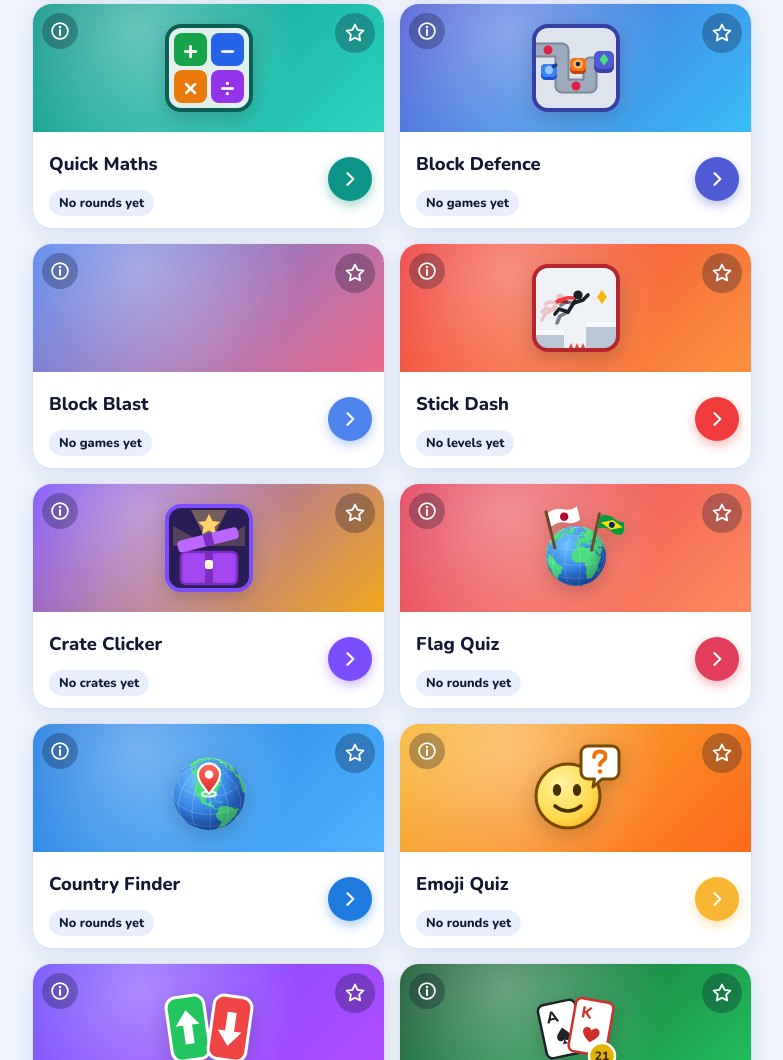
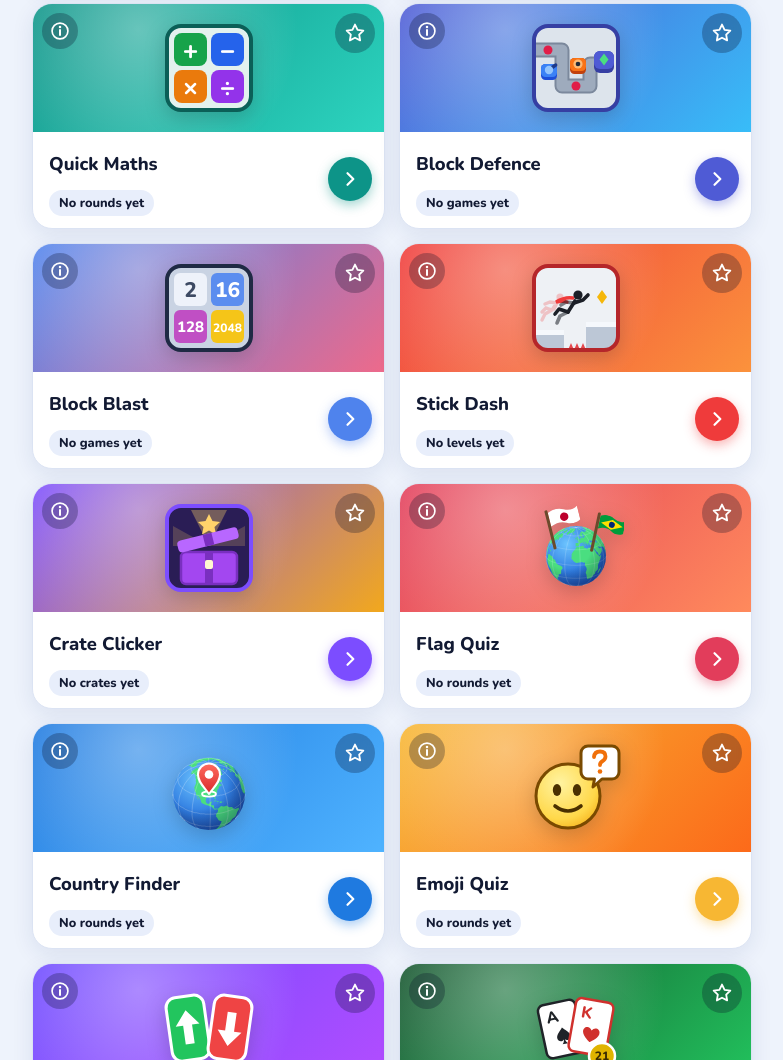
Before and after one commit to Rizzodizzo/RizzoGames, a plain HTML site: page index.html in a window 1280 px wide. Shown: the part 1018-2078 px from the top of the page, without its empty margins (248-1031 px from the left). Drawn offline with nearby package versions, Linux system fonts and the light colour scheme.

Commit message:
Use existing game hub artwork for Block Blast

```diff
--- a/index.html
+++ b/index.html
@@ -367,7 +367,7 @@ const GAMES = [
     file: 'blockblast.html',
     blurb: 'Fit colourful blocks, clear complete rows and columns, and chase your best score.',
     colors: ['#4f83ed', '#ed6a8b'],
-    art: 'blocks',
+    art: 'twenty48',
     cat: 'puzzle',
     stat() {
       let st = {};
```
